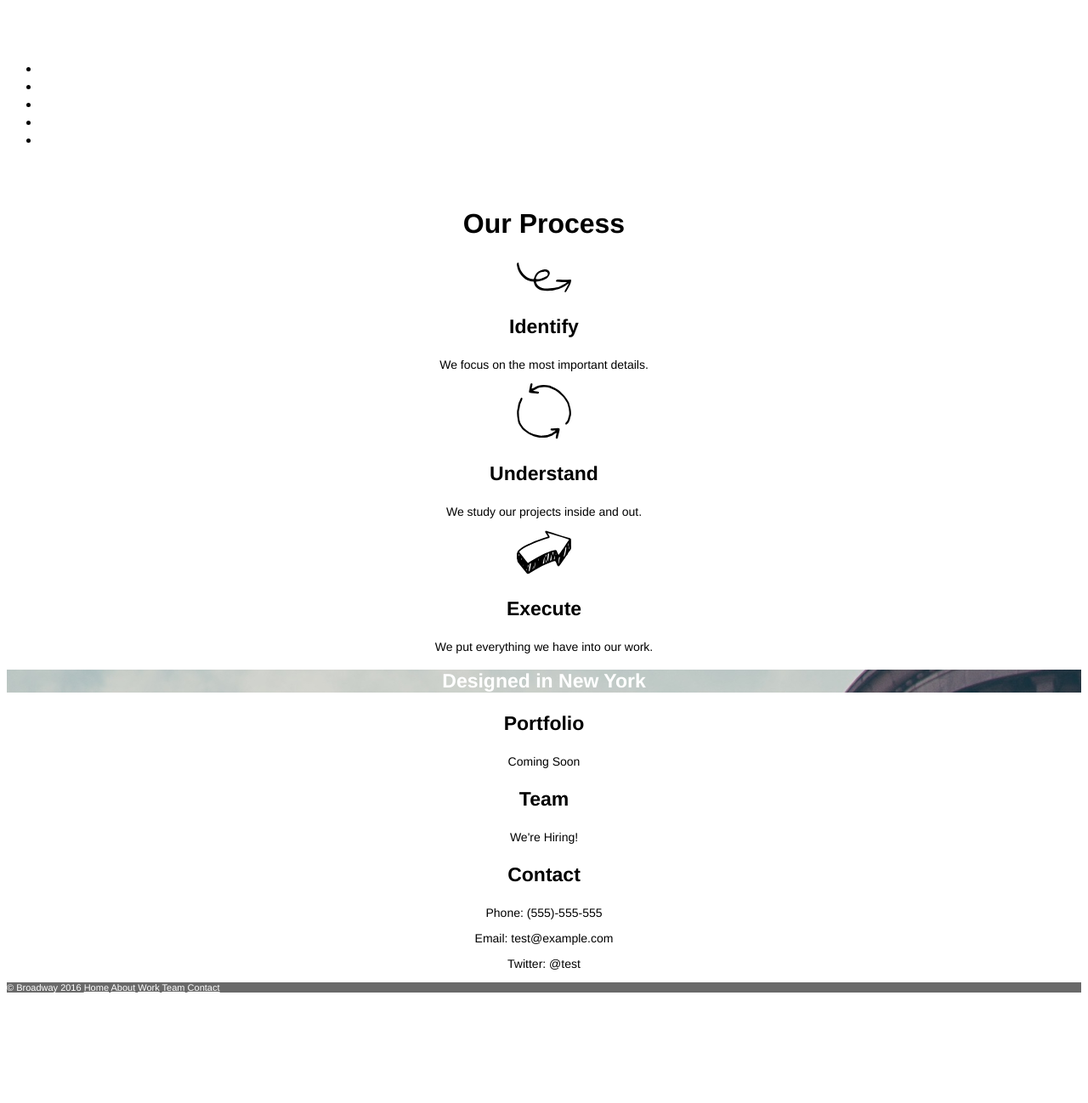
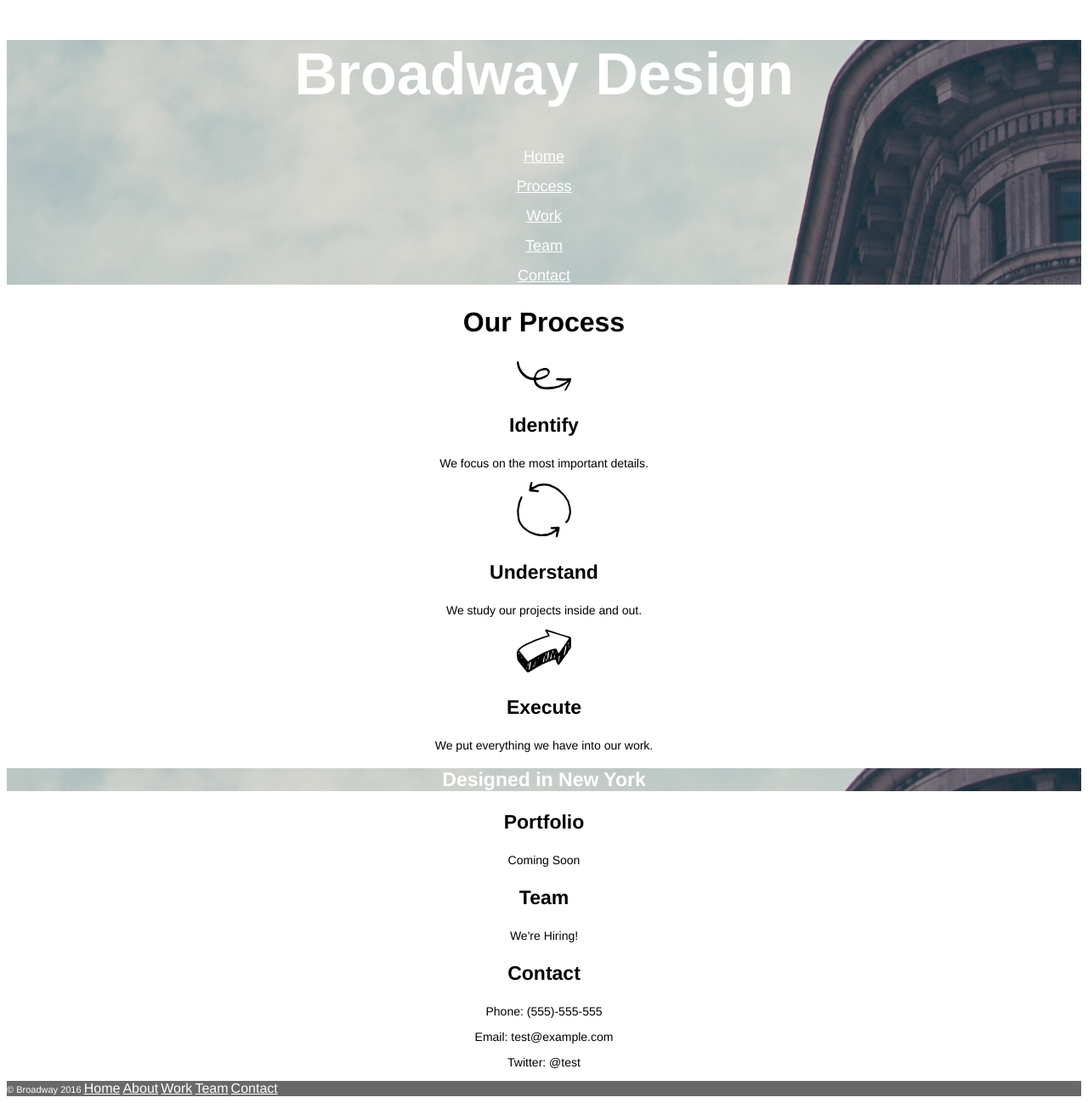
Before and after one commit to Lapedra/Broadway, a plain HTML site: page index.html in a window 1280 px wide. Shown: the whole page at 85% size. Before the commit the page ends 1179 px from the top, so only its background shows below. Drawn offline with Linux system fonts and the light colour scheme.

Commit message:
Completed

```diff
--- a/index.html
+++ b/index.html
@@ -5,16 +5,16 @@
     <title>Broadway</title>
     <link href="./resources/css/style.css" type="text/css" rel="stylesheet">
   </head>
+
   <body>
 
   <div class="header">
-  <ul>
-      <li><a href="#">Home</a></li>
-      <li><a href="#">About</a></li>
-      <li><a href="#">Work</a></li>
-      <li><a href="#">Team</a></li>
-      <li><a href="#">Contact</a></li>
-    </ul>
+  <h1>Broadway Design</h1>
+    <p class="nav"><a href="#">Home</a></p>
+    <p class="nav"><a href="#">Process</a></p>
+    <p class="nav"><a href="#">Work</a></p>
+    <p class="nav"><a href="#">Team</a></p>
+    <p class="nav"><a href="#">Contact</a></p>
 </div>
   <!--Our Process Section-->
 
@@ -57,7 +57,7 @@
 <!--Footer Section-->
 
 <div>
-  <p class="footer">&copy; Broadway 2016 <a href="#">Home</a> <a href="#">About</a> <a href="#">Work</a> <a href="#">Team</a> <a href="#">Contact</a></p>
+  <p class="footer">&copy; Broadway 2016 <span class="bottom-links"><a href="#">Home</a> <a href="#">About</a> <a href="#">Work</a> <a href="#">Team</a> <a href="#">Contact</span></a></p>
 </div>
 
 </body>
--- a/resources/css/style.css
+++ b/resources/css/style.css
@@ -4,16 +4,25 @@ body {
 }
 
 .header {
+  background: url("../../resources/images/the-flatiron-building.png")
+}
+
+.nav a {
+  font-size: 18px;
+  color: white;
+}
+
+h1 {
   font-size: 70px;
   font-weight: bold;
-  color: black;
-  background: url(the-flatiron-building.png) bottom center no-repeat,
+  color: white;
 }
 
 h2 {
   font-size: 32px;
   font-weight: bold;
 }
+
 h3 {
   font-size: 23px;
   font-weight: bold;
@@ -29,11 +38,6 @@ p {
     color: white;
 }
 
-ul li {
-  font-size: 18px;
-  color: black;
-}
-
 .footer {
   font-size: 11px;
   color: white;
@@ -41,8 +45,9 @@ ul li {
   text-align: left;
 }
 
-a {
+.bottom-links a {
   color: white;
+  font-size: 16px;
 }
 
 .portfolio {
```
